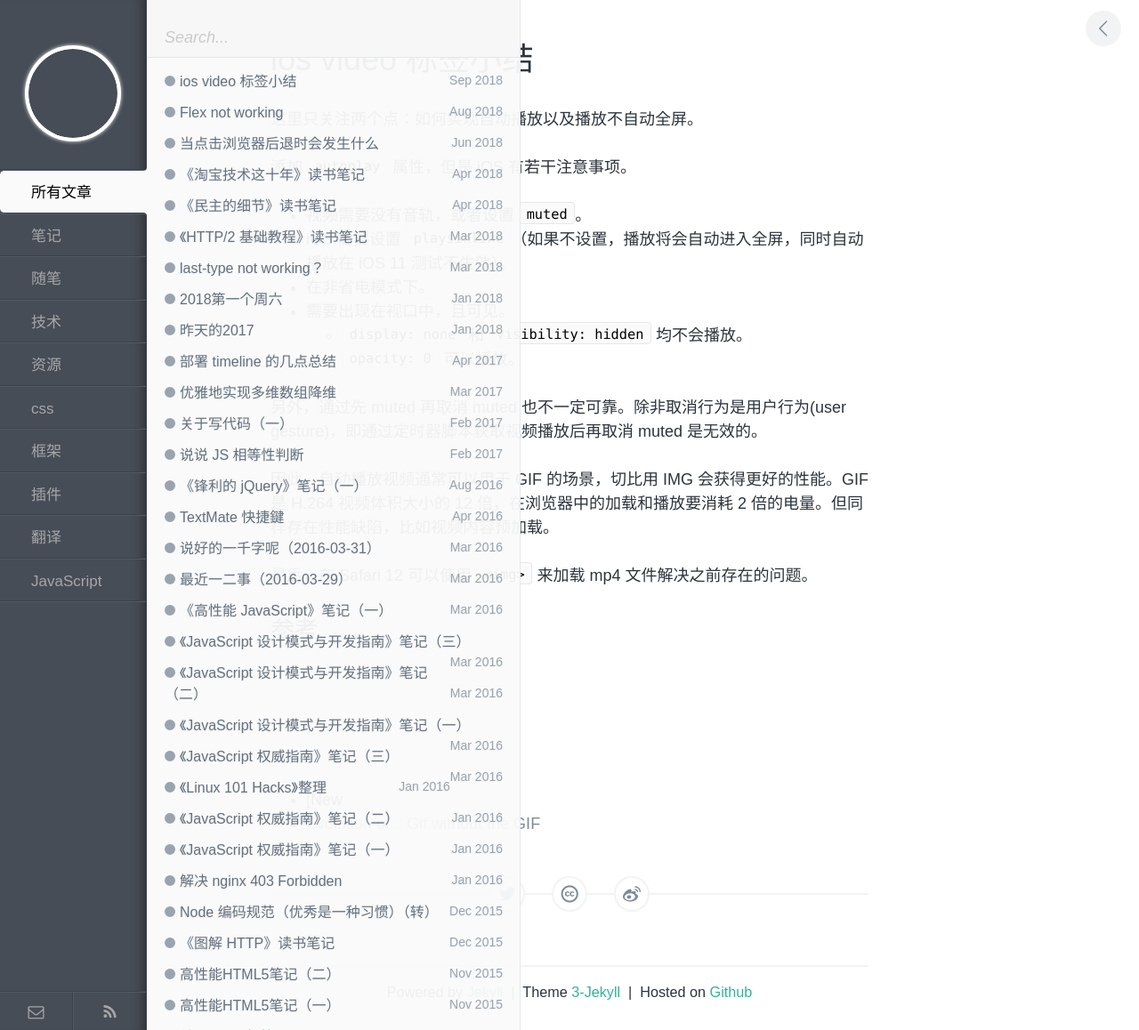
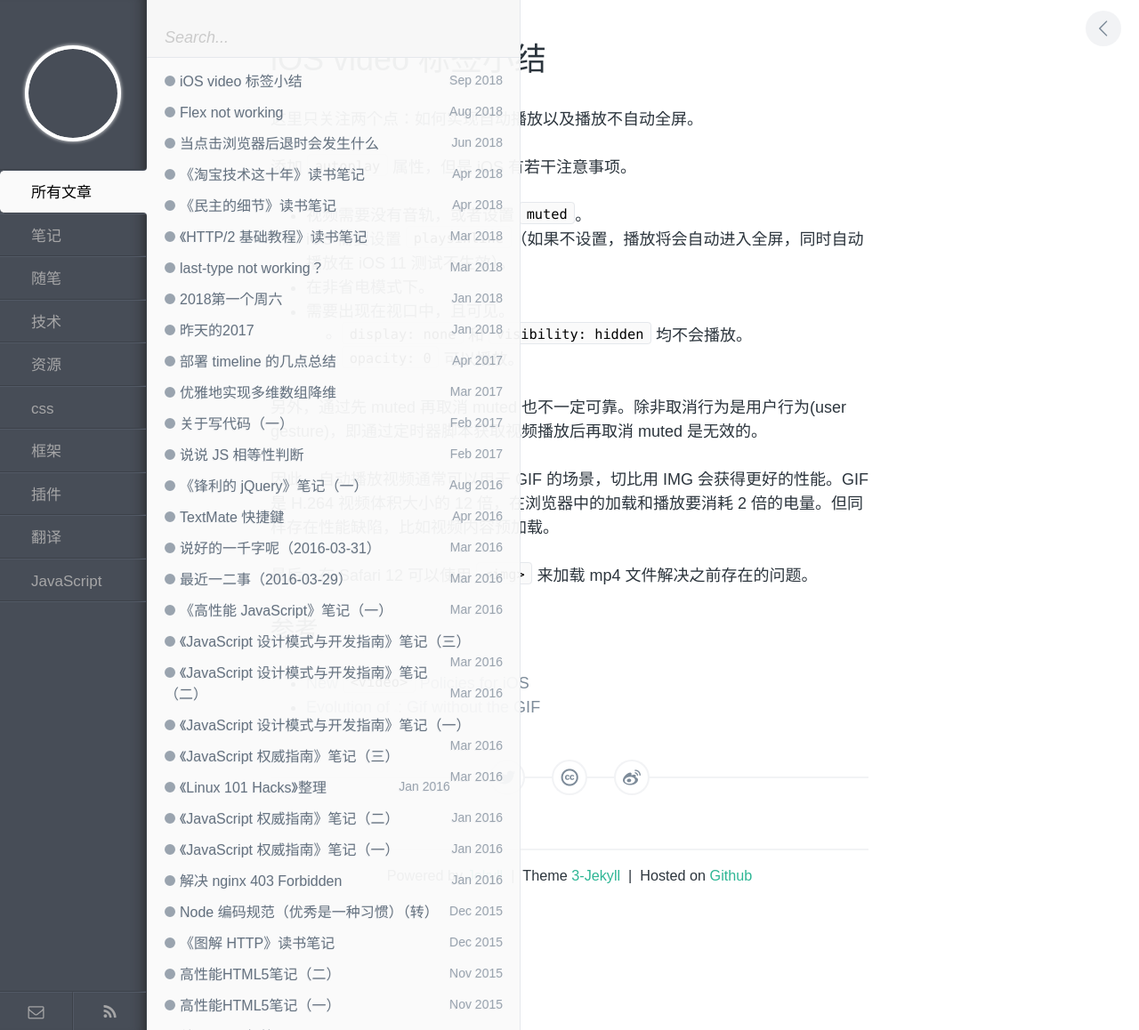
Before and after one commit to byr-gdp/byr-gdp.github.io, a Jekyll site: the page built from _posts/tech/2018-09-18-ios-video-summary.md, in a window 1280 px wide. Shown: the whole page at 89% size. Built offline with Jekyll 4.4.1, drawn with Linux system fonts in a browser that asks for light colours; comment, search, counter and statistics services are not loaded.

Commit message:
fix: 纠正 markdown 显示问题

```diff
--- a/_posts/tech/2018-09-18-ios-video-summary.md
+++ b/_posts/tech/2018-09-18-ios-video-summary.md
@@ -1,6 +1,6 @@
 ---
 layout: post
-title: ios video 标签小结
+title: iOS video 标签小结
 category: 技术
 tags: video, html5, ios
 description: ios video 标签小结
@@ -27,5 +27,5 @@ description: ios video 标签小结
 
 ## 参考
 
-- [New <video> Policies for iOS](https://webkit.org/blog/6784/new-video-policies-for-ios/)
+- [New `<video>` Policies for iOS](https://webkit.org/blog/6784/new-video-policies-for-ios/)
 - [Evolution of <img>: Gif without the GIF](https://calendar.perfplanet.com/2017/animated-gif-without-the-gif/#-but-we-already-have-video-tags)
```
